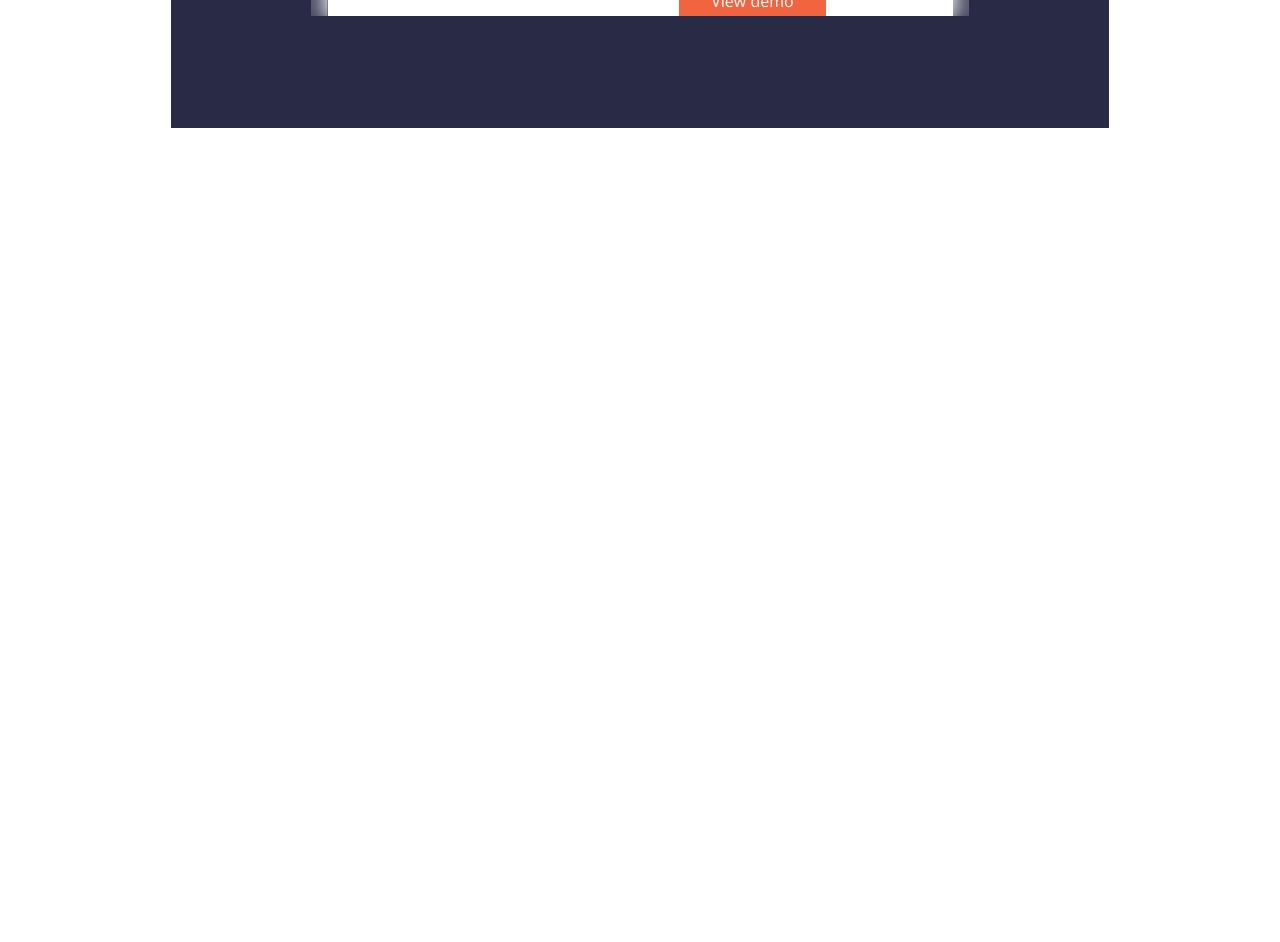
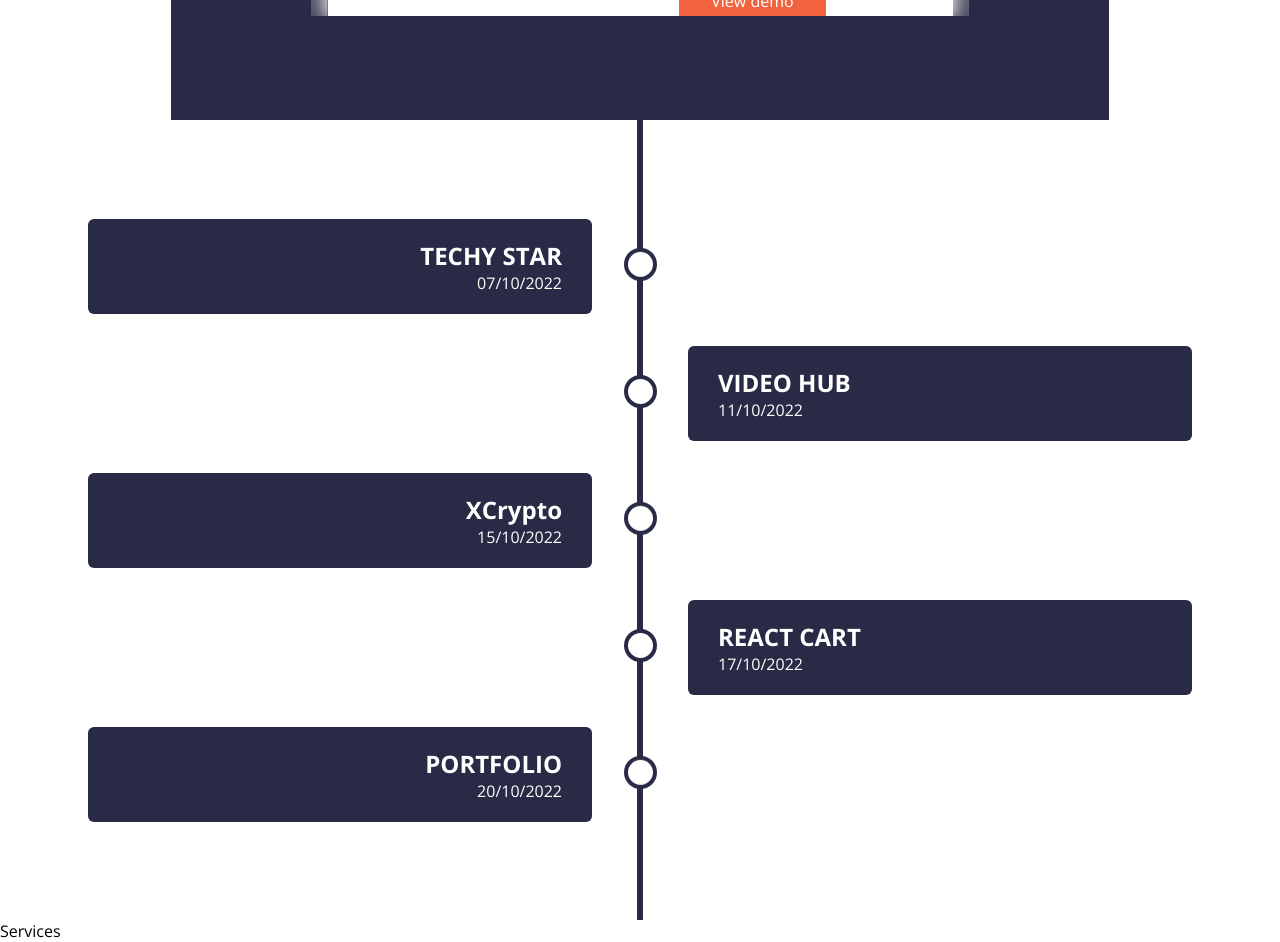
Before and after one commit to akhil888binoy/reactportfolio, a React (Create React App) app: page / in a window 1280 px wide. Shown: the part 1500-2442 px from the top of the page. Before the commit the page ends 1628 px from the top, so only its background shows below. Built offline with nearby package versions, Linux system fonts and the light colour scheme.

Commit message:
add services

```diff
--- a/src/App.js
+++ b/src/App.js
@@ -2,7 +2,7 @@ import Header from "./components/Header";
 import Home from "./components/Home";
 import Work from "./components/Work";
 import Timeline from "./components/Timeline";
-
+import Services from "./components/Services";
 function App() {
   return (
     <>
@@ -10,6 +10,7 @@ function App() {
       <Home></Home>
       <Work></Work>
       <Timeline></Timeline>
+      <Services></Services>
     </>
   );
 }
--- /dev/null
+++ b/src/components/Services.jsx
@@ -0,0 +1,9 @@
+import React from 'react'
+
+function Services() {
+  return (
+    <div>Services</div>
+  )
+}
+
+export default Services
--- a/src/components/Timeline.jsx
+++ b/src/components/Timeline.jsx
@@ -1,22 +1,34 @@
-import React from 'react'
-import data from "../assets/data.json"
+import React from "react";
+import data from "../assets/data.json";
 
-function Timeline() {
+const Timeline = () => {
   return (
-    <div id='timeline'>
-        <div className="timelineBox">
+    <div id="timeline">
+      <div className="timelineBox">
+        {data.projects.map((item, index) => (
+          <TimelineItem
+            heading={item.title}
+            text={item.date}
+            index={index}
+            key={item.title}
+          />
+        ))}
+      </div>
+    </div>
+  );
+};
 
-        </div>
+const TimelineItem = ({ heading, text, index }) => (
+  <div
+    className={`timelineItem ${
+      index % 2 === 0 ? "leftTimeline" : "rightTimeline"
+    }`}
+  >
+    <div>
+      <h2>{heading}</h2>
+      <p>{text}</p>
+    </div>
+  </div>
+);
 
-    </div>
-  )
-}
-const TimelineItem=({heading,text, index})=>{
-    <div className= {`timelineItem ${
-        index%2===0}? "leftTimeline" : "rightTimeline"`}>
-            <h2>{heading}</h2>
-            <p>{text}</p>
-        </div>
-}
-
-export default Timeline
+export default Timeline;
--- a/src/styles/animations.scss
+++ b/src/styles/animations.scss
@@ -1,5 +1,17 @@
-@keyframes animateSvg{
-    to{
-        transform : translate(-50%, -10px);
+@keyframes animateSvg {
+    to {
+      transform: translate(-50%, -10px);
     }
-}
+  }
+
+  @keyframes upanddown {
+    to {
+      transform: translateY(-5px);
+    }
+  }
+
+  @keyframes upupdowndown {
+    to {
+      transform: translateY(-10px);
+    }
+  }
--- a/src/styles/timeline.scss
+++ b/src/styles/timeline.scss
@@ -0,0 +1,78 @@
+#timeline {
+    width: 100%;
+    height: 100vh;
+    background-color: $color1;
+
+    .timelineBox {
+      width: 100%;
+      position: relative;
+      max-width: 1200px;
+      margin: 0 auto;
+      display: flex;
+      flex-direction: column;
+      justify-content: center;
+      height: 100%;
+
+      &::after {
+        content: "";
+        position: absolute;
+        width: 6px;
+        background-color: $color5;
+        top: 0%;
+        bottom: 0%;
+        left: 50%;
+        margin-left: -3px;
+      }
+    }
+
+    .timelineItem {
+      padding: 1rem 3rem;
+      position: relative;
+      background-color: inherit;
+      width: 50%;
+
+      &:nth-child(odd) {
+        text-align: right;
+
+        &::after {
+          animation: upanddown 0.3s infinite ease-in alternate;
+        }
+      }
+      &:nth-child(even) {
+        text-align: left;
+        &::after {
+          animation: upanddown 0.5s infinite ease-in alternate;
+        }
+      }
+
+      &::after {
+        content: "";
+        position: absolute;
+        width: 25px;
+        height: 25px;
+        right: -17px;
+        background-color: $color1;
+        border: 4px solid $color5;
+        top: 45px;
+        border-radius: 50%;
+        z-index: 1;
+      }
+
+      > div {
+        padding: 20px 30px;
+        background-color: $color5;
+        color: $color1;
+        border-radius: 6px;
+      }
+    }
+
+    .leftTimeline {
+      left: 0%;
+    }
+    .rightTimeline {
+      left: 50%;
+      &::after {
+        left: -16px;
+      }
+    }
+  }
```
Also changed, not shown: src/styles/services.scss (added).
